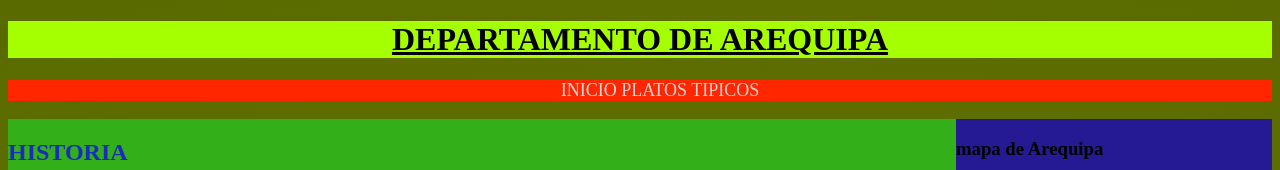
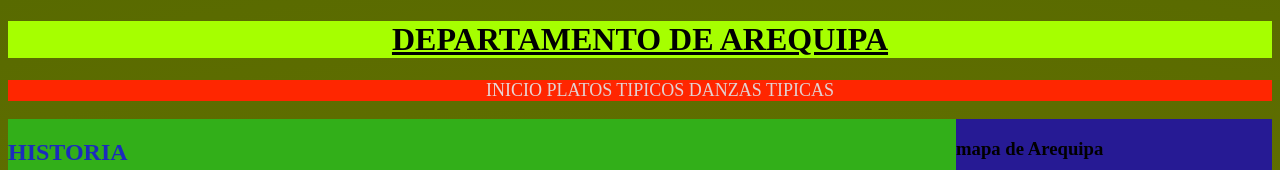
Before and after one commit to 777ELias000/vista-Arequipa, a plain HTML site: page index.html in a window 1280 px wide. Shown: the top 170 px of the page. Drawn offline with Linux system fonts and the light colour scheme.

Commit message:
Update index.html

```diff
--- a/index.html
+++ b/index.html
@@ -22,6 +22,8 @@
 
         <li style="display: inline; text-align: center;margin: 10PX 10PX 0 5 PX;"> <a href="#" style="text-decoration:none ;color: rgb(231, 216, 216) ;">INICIO</a>  </li>
         <li style="display: inline; text-align: center;"> <a href="./turismo.html" style="text-decoration:none ;color: rgb(226, 210, 210) ;">PLATOS TIPICOS</a>  </li>
+        <li style="display: inline; text-align: center;"> <a href="./platos.html" style="text-decoration:none ;color: rgb(226, 210, 210) ;">DANZAS TIPICAS</a>  </li>
+
 
 
 
```
